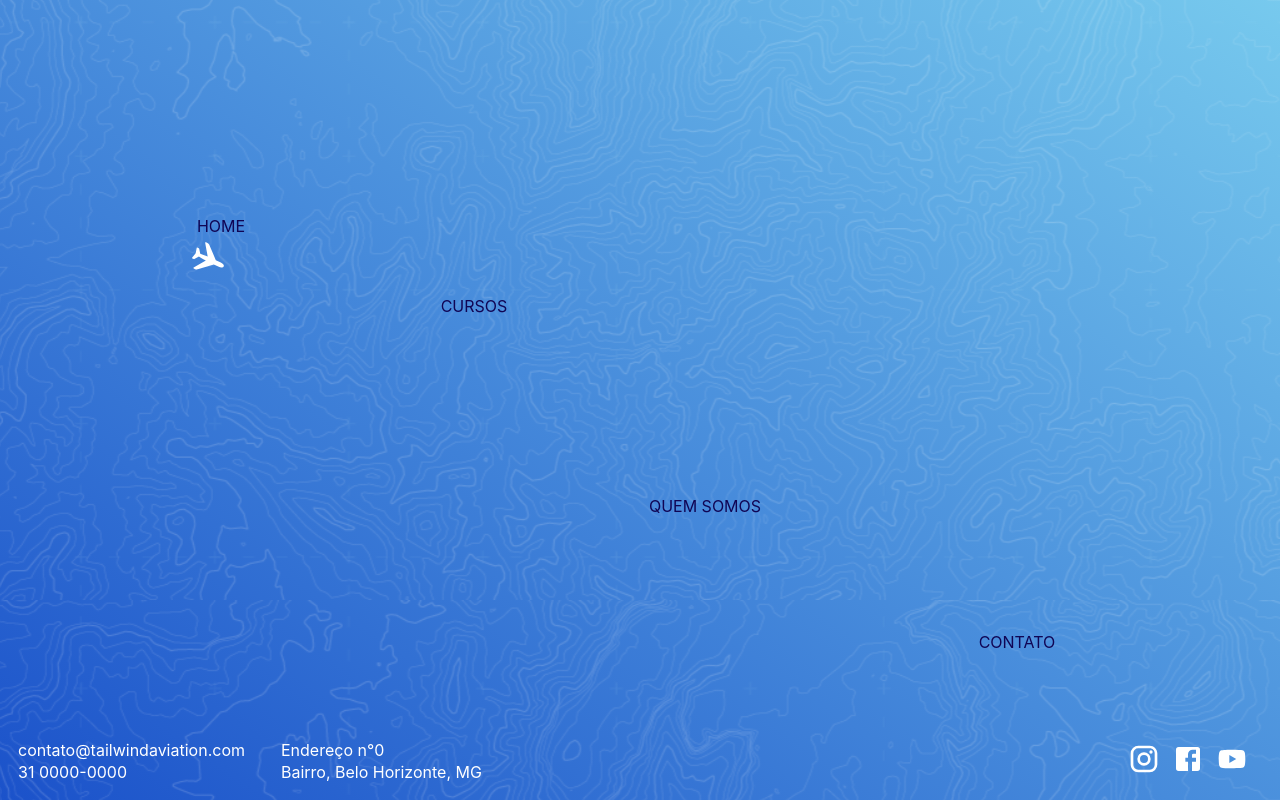
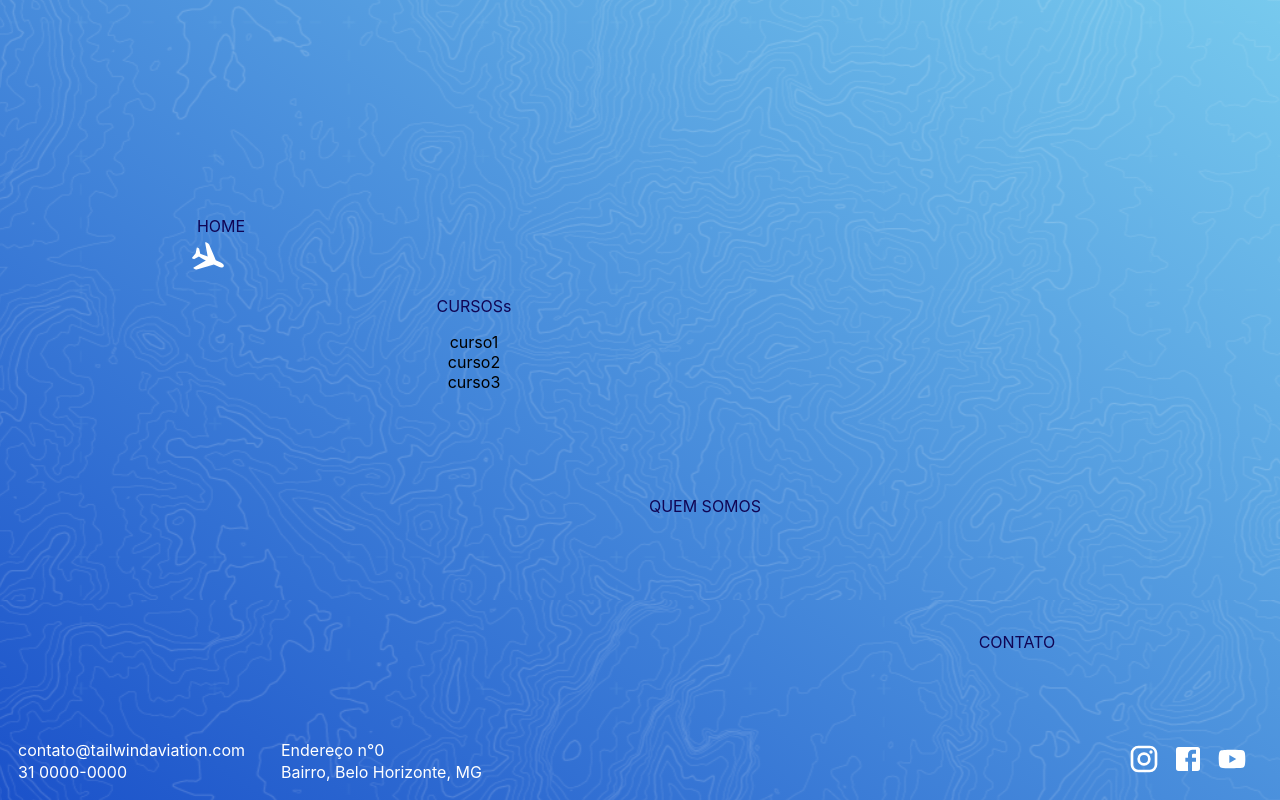
Before and after one commit to cpejr/frontend-aeroweb, a React (Create React App) app: page / in a window 1280 px wide. Built offline with nearby package versions, Linux system fonts and the light colour scheme.

Commit message:
Componentização

```diff
--- a/src/components/ModalCursos/ModalCursos.js
+++ b/src/components/ModalCursos/ModalCursos.js
@@ -1,11 +1,11 @@
 import React from 'react';
 import './ModalCursos.css'
 
-function ModalCursos(){
+function ModalCursos(props){
 
     return(
         <div>
-
+            {props.nomeDoCurso}
         </div>
     );
 }
--- a/src/pages/Home.js
+++ b/src/pages/Home.js
@@ -23,6 +23,7 @@ import {
 import { ExpandMore, ExpandLess } from "@material-ui/icons"
 import './Home.css'
 import zIndex from "@material-ui/core/styles/zIndex";
+import ModalCursos from "../components/ModalCursos/ModalCursos";
 
 function Home() {
 
@@ -139,7 +140,7 @@ function Home() {
 
     //Para a animação do modal:
     setTimeout(() => {
-      setOpen(true);
+      // setOpen(true);
     }, 1200);
   }
 
@@ -180,7 +181,7 @@ function Home() {
     setPosXAngle(x - size / 2);
     setPosYAngle((y - size / 2) + 40);
 
-    setOpenMobile(true);
+    // setOpenMobile(true);
   }
 
   function spin4(e) {
@@ -223,6 +224,8 @@ function Home() {
   const classes = useStyles()
   const [slideStyle, setSlideStyle] = useState(classes.cardMobile)
 
+  const listaCursos = ["curso1", "curso2", "curso3"];
+
   return (
     <div className={classes.homeContainer}>
       <div className={classes.homeContainerChildren} >
@@ -253,7 +256,19 @@ function Home() {
             <p onClick={spin1} style={{ color: colorHome, cursor: 'pointer' }}>HOME</p>
           </div>
           <div className={classes.button2} style={{ zIndex: "100"}}>
-            <p onClick={spin2} style={{ color: colorCursos, cursor: 'pointer' }}>CURSOS</p>
+            <p onClick={spin2} style={{ color: colorCursos, cursor: 'pointer' }}>CURSOSs</p>
+            {/* Fazendo o modal do cursos */}
+            {/* <li class="dropdown dropdown-6">
+              Scale Down
+              <ul class="dropdown_menu dropdown_menu--animated dropdown_menu-6">
+                <li class="dropdown_item-1">Item 1</li>
+                <li class="dropdown_item-2">Item 2</li>
+                <li class="dropdown_item-3">Item 3</li>
+                <li class="dropdown_item-4">Item 4</li>
+                <li class="dropdown_item-5">Item 5</li>
+              </ul>
+            </li> */}
+            {listaCursos.map((item)=>(<ModalCursos nomeDoCurso={item}/>))}
           </div>
           <div className={classes.button3} style={{ zIndex: "100"}}>
             <p onClick={spin3} style={{ color: colorQuemSomos, cursor: 'pointer' }}>QUEM SOMOS</p>
```
